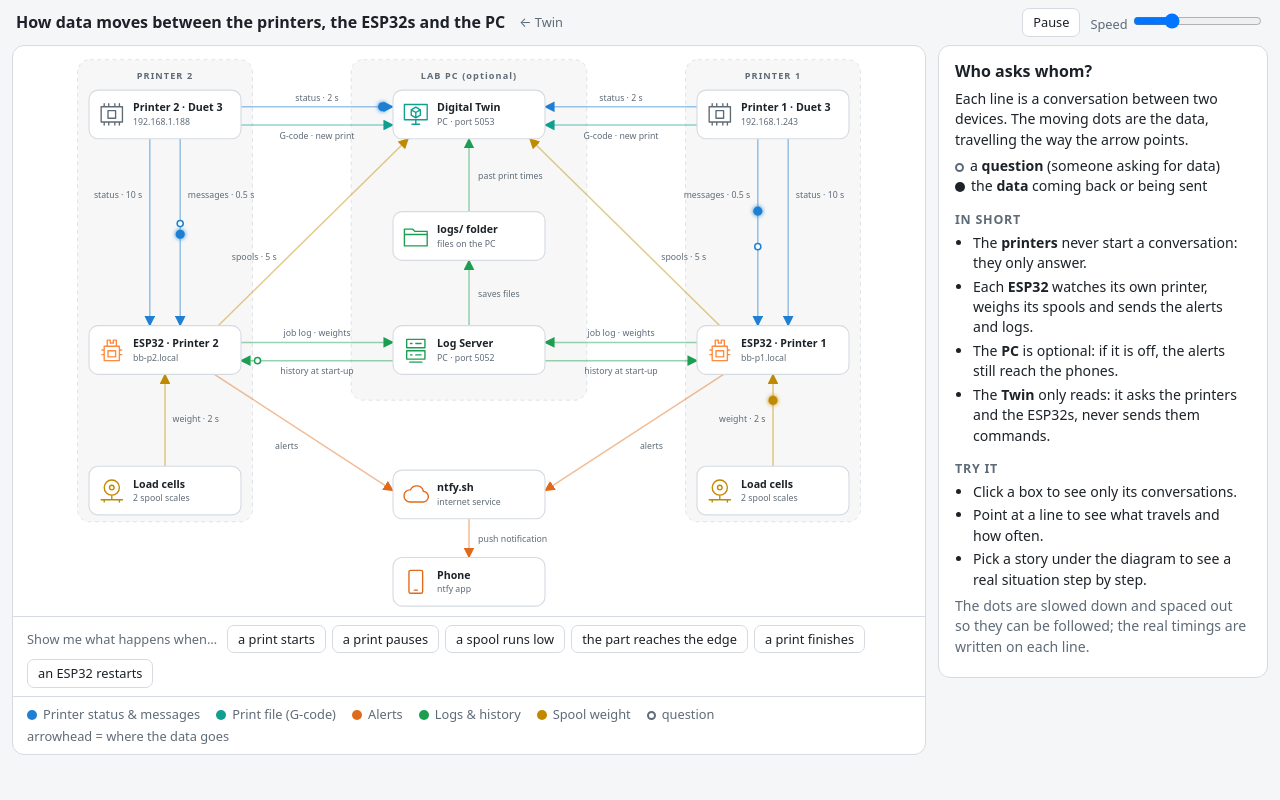
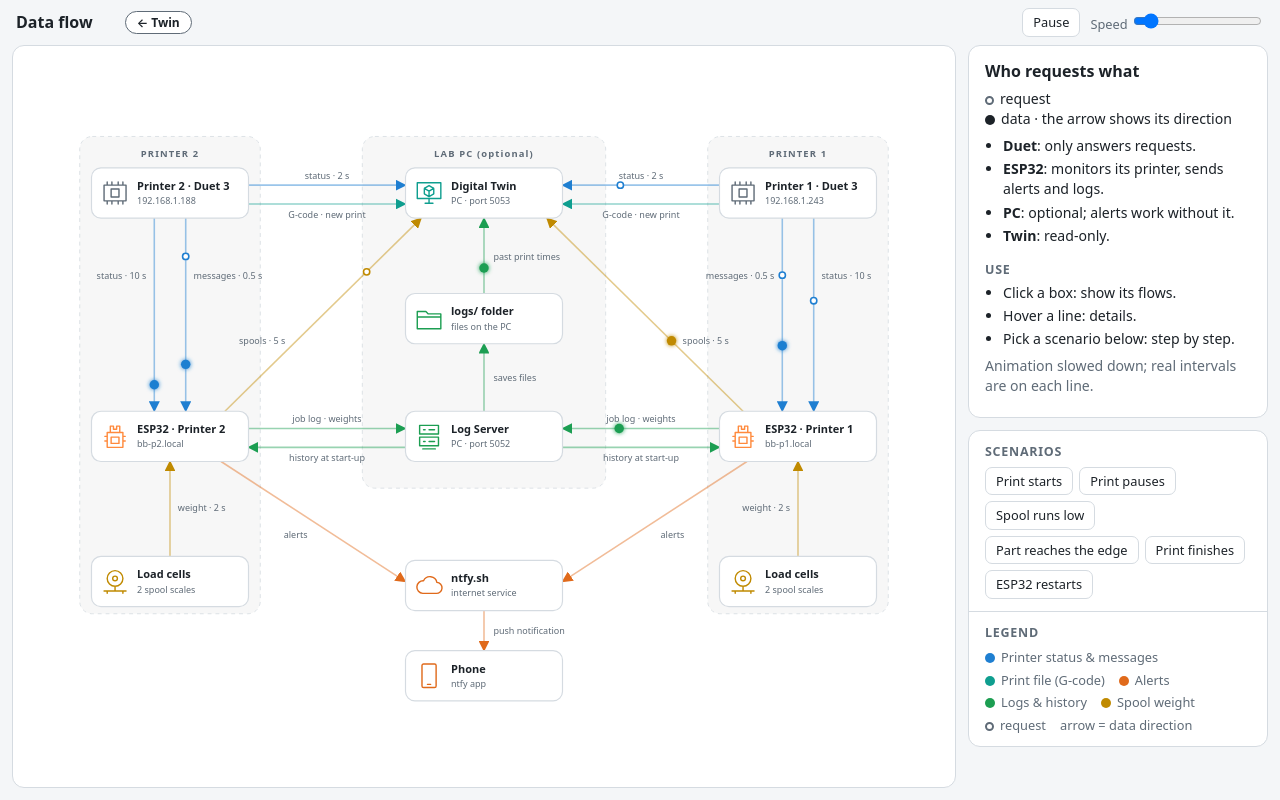
Before and after one commit to rodriguezosvaldo/LARRI_BlackbeltPrinter, a plain HTML site: page twin/web/flow.html in a window 1280 px wide. Drawn offline with Linux system fonts and the light colour scheme.

Commit message:
Data flow page: fit the window, shorter texts, side panel with scenarios and legend
Default speed 0.5x, 'Data flow' title and pill-style back button; the Twin's
Data flow button is a pill with a pulsing dot.

Co-Authored-By: Claude Opus 5.5 <noreply@anthropic.com>

```diff
--- a/twin/web/flow.html
+++ b/twin/web/flow.html
@@ -3,7 +3,7 @@
 <head>
 <meta charset="utf-8">
 <meta name="viewport" content="width=device-width, initial-scale=1">
-<title>BlackBelt data flow</title>
+<title>Data flow · BlackBelt Twin</title>
 <style>
   :root {
     --bg: #0e1013; --panel: #161a1f; --line: #2a3038; --text: #e8ecf0; --muted: #8a94a0;
@@ -22,19 +22,32 @@
          font: 15px/1.45 system-ui, -apple-system, "Segoe UI", sans-serif; }
   header { display: flex; align-items: center; gap: 14px; padding: 8px 16px; flex-wrap: wrap; }
   header h1 { margin: 0; font-size: 1rem; font-weight: 650; }
-  header a { color: var(--muted); font-size: .8rem; text-decoration: none; }
-  header a:hover { color: var(--text); }
+  .navbtn { margin-left: 18px; display: inline-flex; align-items: center; padding: 2px 11px;
+            border: 1.5px solid var(--muted); border-radius: 99px; font-size: .75rem; font-weight: 600;
+            color: var(--text); background: var(--panel); text-decoration: none; transition: box-shadow .2s; }
+  .navbtn:hover { box-shadow: 0 0 12px color-mix(in srgb, var(--text) 25%, transparent); }
   .ctrl { margin-left: auto; display: flex; align-items: center; gap: 10px; font-size: .8rem; color: var(--muted); }
   button { background: var(--card); color: var(--text); border: 1px solid var(--line); border-radius: 7px;
            font: inherit; font-size: .8rem; padding: 4px 10px; cursor: pointer; }
   button:hover { border-color: var(--muted); }
   button.on { border-color: var(--accent); background: color-mix(in srgb, var(--accent) 18%, var(--card)); }
-  main { display: grid; grid-template-columns: minmax(0, 1fr) 330px; gap: 12px; padding: 0 12px 12px; }
-  @media (max-width: 1000px) { main { grid-template-columns: 1fr; } }
-  .stage { background: var(--panel); border: 1px solid var(--line); border-radius: 12px; overflow: hidden; }
-  svg#map { display: block; width: 100%; height: auto; }
-  aside { background: var(--panel); border: 1px solid var(--line); border-radius: 12px; padding: 14px 16px;
-          font-size: .88rem; align-self: start; }
+  main { display: grid; grid-template-columns: minmax(0, 1fr) 300px; gap: 12px; padding: 0 12px 12px; }
+  .stage { background: var(--panel); border: 1px solid var(--line); border-radius: 12px; overflow: hidden;
+           display: flex; flex-direction: column; }
+  .mapwrap { flex: 1; min-height: 0; }
+  svg#map { display: block; width: 100%; height: 100%; }
+  .side { display: flex; flex-direction: column; gap: 12px; min-height: 0; }
+  aside, .box { background: var(--panel); border: 1px solid var(--line); border-radius: 12px; }
+  aside { padding: 14px 16px; font-size: .88rem; flex: 0 1 auto; min-height: 0; overflow-y: auto; }
+  .box { flex: none; }
+  .box h3 { margin: 0 0 6px; font-size: .78rem; text-transform: uppercase; letter-spacing: .06em; color: var(--muted); }
+  /* everything fits in the window, no page scrollbar (narrow screens stack and scroll instead) */
+  @media (min-width: 1001px) {
+    html, body { height: 100%; overflow: hidden; }
+    body { display: flex; flex-direction: column; }
+    main { flex: 1; min-height: 0; }
+  }
+  @media (max-width: 1000px) { main { grid-template-columns: 1fr; } .mapwrap { flex: none; } svg#map { height: auto; } }
   aside h2 { margin: 0 0 6px; font-size: 1rem; }
   aside h3 { margin: 14px 0 4px; font-size: .78rem; text-transform: uppercase; letter-spacing: .06em; color: var(--muted); }
   aside p { margin: 6px 0; }
@@ -45,10 +58,10 @@
   .chip { display: inline-block; width: 10px; height: 10px; border-radius: 50%; margin-right: 6px; vertical-align: -1px; }
   .ring { display: inline-block; width: 9px; height: 9px; border-radius: 50%; border: 2px solid var(--muted);
           margin-right: 6px; vertical-align: -1px; }
-  .legend { display: flex; flex-wrap: wrap; gap: 4px 16px; padding: 8px 14px; border-top: 1px solid var(--line);
-            font-size: .8rem; color: var(--muted); }
-  .stories { display: flex; flex-wrap: wrap; align-items: center; gap: 6px; padding: 8px 14px; border-top: 1px solid var(--line); }
-  .stories .lbl { font-size: .8rem; color: var(--muted); margin-right: 4px; }
+  .stories, .legend { padding: 12px 16px; }
+  .legend { border-top: 1px solid var(--line); }
+  .stories .btns { display: flex; flex-wrap: wrap; gap: 6px; }
+  .legend .items { display: flex; flex-wrap: wrap; gap: 4px 14px; font-size: .8rem; color: var(--muted); }
   .caption { display: none; align-items: center; gap: 10px; padding: 10px 14px; border-top: 1px solid var(--line);
              background: color-mix(in srgb, var(--accent) 8%, var(--panel)); }
   .caption.show { display: flex; }
@@ -85,16 +98,16 @@
 </head>
 <body>
 <header>
-  <h1>How data moves between the printers, the ESP32s and the PC</h1>
-  <a href="/">← Twin</a>
+  <h1>Data flow</h1>
+  <a class="navbtn" href="/">← Twin</a>
   <div class="ctrl">
     <button id="pause">Pause</button>
-    <label>Speed <input id="speed" type="range" min="0.25" max="3" step="0.25" value="1"></label>
+    <label>Speed <input id="speed" type="range" min="0.25" max="3" step="0.25" value="0.5"></label>
   </div>
 </header>
 <main>
   <div class="stage">
-    <svg id="map" viewBox="0 0 1200 750" role="img" aria-label="Data flow diagram"></svg>
+    <div class="mapwrap"><svg id="map" viewBox="0 0 1200 750" role="img" aria-label="Data flow diagram"></svg></div>
     <div class="caption" id="caption">
       <span class="step" id="capStep"></span>
       <span class="txt" id="capText"></span>
@@ -102,10 +115,14 @@
       <button id="capNext">Next</button>
       <button id="capExit">Exit</button>
     </div>
-    <div class="stories" id="stories"><span class="lbl">Show me what happens when…</span></div>
-    <div class="legend" id="legend"></div>
   </div>
-  <aside id="panel"></aside>
+  <div class="side">
+    <aside id="panel"></aside>
+    <div class="box">
+      <div class="stories"><h3>Scenarios</h3><div class="btns" id="stories"></div></div>
+      <div class="legend"><h3>Legend</h3><div class="items" id="legend"></div></div>
+    </div>
+  </div>
 </main>
 <div id="tip"></div>
 <script src="flow.js"></script>
--- a/twin/web/flow.js
+++ b/twin/web/flow.js
@@ -55,154 +55,119 @@ for (const p of [2, 1]) {
   const duet = `${k}-duet`, esp = `${k}-esp`, cells = `${k}-cells`;
 
   addNode(duet, mx(200), 90, "board", "var(--muted)", `Printer ${p} · Duet 3`, IPS[p],
-    `The printer's control board: it moves the motors and runs the heaters. It never starts a
-     conversation, it only <b>answers</b> when someone asks (the ESP32 and the Twin).`);
+    "Printer control board. Only answers requests (ESP32, Twin); never sends data on its own.");
   addNode(esp, mx(200), 400, "esp", "var(--accent)", `ESP32 · Printer ${p}`, `bb-p${p}.local`,
-    `A small computer next to the printer that does all the watching: it asks the printer how it is
-     doing, weighs the spools, sends the alerts and the logs. It works on its own, even if the PC
-     is off. Its own web page (dashboard) is at <b>bb-p${p}.local</b>.`);
+    `Monitors its printer: polls the Duet, reads the load cells, sends alerts and logs. Works
+     without the PC. Dashboard: <b>bb-p${p}.local</b>.`);
   addNode(cells, mx(200), 585, "spool", "var(--c-weight)", "Load cells", "2 spool scales",
-    `Two scales under the filament spools, wired to the ESP32. From the weight the ESP32 knows
-     how much filament is left and how fast it is being used.`);
+    "Scales under the 2 spools, wired to the ESP32. Used for filament left and usage rate.");
 
   addFlow({ id: `${k}-esp-model`, a: esp, b: duet, kind: "pull", cat: "status", period: 10,
     label: "status · 10 s", ...lab(170, 200, "end"), pts: pts([180, 368], [180, 122]),
     title: "Printer status",
-    detail: `Every 10 s the ESP32 asks the printer: printing, paused or idle? Which file, which
-      layer, how much filament used, how far the belt has moved. Every alert and the job log
-      come from these answers.` });
+    detail: "State (printing / paused / idle), file, layer, filament used, belt position. Source of all alerts and job logs." });
   addFlow({ id: `${k}-esp-reply`, a: esp, b: duet, kind: "pull", cat: "status", period: 0.5,
     label: "messages · 0.5 s", ...lab(230, 200, "start"), pts: pts([220, 368], [220, 122]),
     title: "Printer messages",
-    detail: `Every half second the ESP32 checks whether the printer wrote a new message (for
-      example why it paused) and downloads it. Messages are saved on the PC and added to the
-      "Print Paused" alert as the reason.` });
+    detail: "New Duet messages (e.g. pause reason). Saved on the PC and added to the “Print Paused” alert." });
   addFlow({ id: `${k}-cells-esp`, a: cells, b: esp, kind: "push", cat: "weight", period: 2,
     label: "weight · 2 s", ...lab(210, 495, "start"), pts: pts([200, 553], [200, 432]),
     title: "Spool weight",
-    detail: `The two scales are read over a wire every 2 s. From how the weight drops, the ESP32
-      works out how fast filament is used and how many hours are left on each spool.` });
+    detail: "Weight readings, used to compute usage rate and time left per spool." });
   addFlow({ id: `${k}-esp-ntfy`, a: esp, b: "ntfy", kind: "push", cat: "alert", period: null,
-    when: "when something happens", label: "alerts", ...lab(360, 530, "middle"),
+    when: "on event", label: "alerts", ...lab(360, 530, "middle"),
     pts: pts([265, 432], [500, 585]),
     title: "Alerts",
-    detail: `When something happens (print started, paused, finished, stopped, part reaching the
-      front edge, filament running low) the ESP32 sends a short message to ntfy over the internet.` });
+    detail: "Print started / paused / finished / stopped, part reaching edge, filament low." });
   addFlow({ id: `${k}-esp-log`, a: esp, b: "logsrv", kind: "push", cat: "logs", period: 60,
-    when: "events as they happen + weights every minute",
+    when: "on event + every minute",
     label: "job log · weights", ...lab(400, 382, "middle"), pts: pts([300, 390], [500, 390]),
     title: "Logs to the PC",
-    detail: `Each job event (start, pause, resume, edge, end, filament used), every printer
-      message, and a row of spool weights every minute. If the PC is off nothing is lost for the
-      alerts; the weights wait in the ESP32's memory until the PC is back.` });
+    detail: "Job events (start, pause, end, filament used), Duet messages and spool weights. Weights are buffered while the PC is off." });
   addFlow({ id: `${k}-esp-boot`, a: esp, b: "logsrv", kind: "pull", cat: "logs", period: null,
-    when: "once, when the ESP32 starts", label: "history at start-up", ...lab(400, 432, "middle"),
+    when: "on boot", label: "history at start-up", ...lab(400, 432, "middle"),
     pts: pts([300, 414], [500, 414]),
-    title: "History after a restart",
-    detail: `When the ESP32 boots (or after a firmware update) it asks the PC for the last 2 hours
-      of spool weights, so the "time left" estimate is right straight away.` });
+    title: "Weight history",
+    detail: "Last 2 h of spool weights, so time left is accurate right after a restart." });
   addFlow({ id: `${k}-twin-model`, a: "twin", b: duet, kind: "pull", cat: "status", period: 2,
     label: "status · 2 s", ...lab(400, 72, "middle"), pts: pts([500, 80], [300, 80]),
-    title: "Printer status for the 3D view",
-    detail: `Every 2 s the Twin asks the printer for its state, the job (progress, time) and the
-      belt position, to move the part in the 3D view.` });
+    title: "Printer status",
+    detail: "State, job progress and belt position, to update the 3D view." });
   addFlow({ id: `${k}-twin-gcode`, a: "twin", b: duet, kind: "pull", cat: "gcode", period: null,
-    when: "once per new print", label: "G-code · new print", ...lab(400, 122, "middle"),
+    when: "once per print", label: "G-code · new print", ...lab(400, 122, "middle"),
     pts: pts([500, 104], [300, 104]),
-    title: "Print file",
-    detail: `When a new print starts, the Twin downloads its G-code file once and turns it into
-      the 3D shape of the part, layer by layer.` });
+    title: "G-code file",
+    detail: "Downloaded once per print to build the 3D part." });
   addFlow({ id: `${k}-twin-spools`, a: "twin", b: esp, kind: "pull", cat: "weight", period: 5,
     label: "spools · 5 s", ...lab(347, 282, "end"), pts: pts([520, 122], [270, 368]),
     title: "Spool levels",
-    detail: `Every 5 s the Twin asks the ESP32 for each spool: % left, feeding or not, hours left.
-      It sizes and colors the spools in the 3D view with it.` });
+    detail: "% left, feeding or not, time left, for the spools in the 3D view." });
 }
 
 addNode("twin", 600, 90, "twin", "var(--c-gcode)", "Digital Twin", "PC · port 5053",
-  `A web page with a live 3D view of both printers. It only <b>reads</b>: it asks the printers
-   and the ESP32s, and never sends them commands.`);
+  "Live 3D view of both printers. Read-only: requests data, never sends commands.");
 addNode("logs", 600, 250, "folder", "var(--c-logs)", "logs/ folder", "files on the PC",
-  `Files on the PC: one log per print, the printer messages, daily spool-weight tables and the
-   print-time history (how long each part took).`);
+  "Job logs, printer messages, spool-weight CSVs and print-time history.");
 addNode("logsrv", 600, 400, "server", "var(--c-logs)", "Log Server", "PC · port 5052",
-  `A small program on the PC that receives the logs from both ESP32s and saves them into
-   <b>logs/</b>. Optional: if it is off, the printers and the alerts keep working.`);
+  "Receives the ESP32 logs and writes them to <b>logs/</b>. Optional: alerts work without it.");
 addNode("ntfy", 600, 590, "cloud", "var(--c-alert)", "ntfy.sh", "internet service",
-  `A free notification service on the internet. It forwards each ESP32's alerts to every phone
-   subscribed to that printer's topic.`);
+  "Notification service. Forwards the ESP32 alerts to subscribed phones.");
 addNode("phone", 600, 705, "phone", "var(--c-alert)", "Phone", "ntfy app",
-  `Anyone with the ntfy app subscribed to the printer's topic gets the alert as a push
-   notification.`);
+  "Receives the alerts as push notifications.");
 
 addFlow({ id: "ntfy-phone", a: "ntfy", b: "phone", kind: "push", cat: "alert", period: null,
-  when: "right after each alert", label: "push notification", lx: 612, ly: 652, anchor: "start",
+  when: "on each alert", label: "push notification", lx: 612, ly: 652, anchor: "start",
   pts: [[600, 622], [600, 673]],
-  title: "Push notification", detail: "ntfy delivers the alert to the phones within seconds." });
+  title: "Push notification", detail: "Delivered within seconds." });
 addFlow({ id: "log-files", a: "logsrv", b: "logs", kind: "push", cat: "logs", period: null,
-  when: "every time a log arrives", label: "saves files", lx: 612, ly: 330, anchor: "start",
+  when: "on each log", label: "saves files", lx: 612, ly: 330, anchor: "start",
   pts: [[600, 368], [600, 282]],
-  title: "Saving the logs",
-  detail: `The Log Server writes everything it receives into the logs/ folder: one file per print,
-    the printer messages, spool-weight tables and the print-time history.` });
+  title: "Writing logs",
+  detail: "One log per print, messages, weight CSVs, print-time history." });
 addFlow({ id: "files-twin", a: "twin", b: "logs", kind: "pull", cat: "logs", period: null,
-  when: "when a print is shown", label: "past print times", lx: 612, ly: 175, anchor: "start",
+  when: "on new job", label: "past print times", lx: 612, ly: 175, anchor: "start",
   pts: [[600, 122], [600, 218]],
   title: "Print-time history",
-  detail: `For the part being printed, the Twin reads how long the same part took before, to show
-    a "historic end" time.` });
+  detail: "Average time of the same part, used for the “historic end” estimate." });
 
 const F = Object.fromEntries(FLOWS.map((f) => [f.id, f]));
 
 const STORIES = [
-  { title: "A print starts", steps: [
-    { text: "The ESP32 asks Printer 1 for its status, as it does every 10 s… and sees a new file being printed.",
-      flows: ["p1-esp-model"] },
-    { text: "It sends a “Print Started” alert to ntfy, which pushes it to the phones.",
-      flows: ["p1-esp-ntfy", "ntfy-phone"] },
-    { text: "It sends a START line to the PC, which opens a new log file for this print.",
-      flows: ["p1-esp-log", "log-files"] },
-    { text: "The Twin (asking every 2 s) also sees the new file and downloads the G-code once to draw the part.",
-      flows: ["p1-twin-model", "p1-twin-gcode"] },
-    { text: "It looks up how long this part took before, to estimate when it will end.",
-      flows: ["files-twin"] },
+  { title: "Print starts", steps: [
+    { text: "ESP32 polls the Duet and detects a new job.", flows: ["p1-esp-model"] },
+    { text: "Sends “Print Started” → ntfy → phone.", flows: ["p1-esp-ntfy", "ntfy-phone"] },
+    { text: "Sends START to the Log Server → new job log.", flows: ["p1-esp-log", "log-files"] },
+    { text: "Twin detects the job and downloads the G-code once.", flows: ["p1-twin-model", "p1-twin-gcode"] },
+    { text: "Twin reads past print times to estimate the end.", flows: ["files-twin"] },
   ] },
-  { title: "A print pauses", steps: [
-    { text: "The printer writes a message (for example “filament runout”). The ESP32 notices within half a second and fetches it.",
-      flows: ["p1-esp-reply"] },
-    { text: "The message is saved on the PC.", flows: ["p1-esp-log", "log-files"] },
-    { text: "At the next status check the ESP32 sees that the printer is paused.", flows: ["p1-esp-model"] },
-    { text: "It sends “Print Paused” with the printer's message as the reason, and a PAUSE line to the job log.",
+  { title: "Print pauses", steps: [
+    { text: "ESP32 fetches the new Duet message (e.g. filament runout).", flows: ["p1-esp-reply"] },
+    { text: "Message saved on the PC.", flows: ["p1-esp-log", "log-files"] },
+    { text: "Next poll: state = paused.", flows: ["p1-esp-model"] },
+    { text: "Sends “Print Paused” with the message as reason, and PAUSE to the job log.",
       flows: ["p1-esp-ntfy", "ntfy-phone", "p1-esp-log", "log-files"] },
   ] },
-  { title: "A spool runs low", steps: [
-    { text: "The scales under the spools are read every 2 s.", flows: ["p1-cells-esp", "p1-cells-esp"] },
-    { text: "The ESP32 works out how many hours of filament are left. Below the limit it sends a “Filament Low” alert.",
-      flows: ["p1-esp-ntfy", "ntfy-phone"] },
-    { text: "Every minute the weights are also saved on the PC.", flows: ["p1-esp-log", "log-files"] },
-    { text: "The Twin asks for the spool levels every 5 s and paints the spool in its 3D view.",
-      flows: ["p1-twin-spools"] },
+  { title: "Spool runs low", steps: [
+    { text: "ESP32 reads the load cells every 2 s.", flows: ["p1-cells-esp", "p1-cells-esp"] },
+    { text: "Time left below the limit → “Filament Low” alert.", flows: ["p1-esp-ntfy", "ntfy-phone"] },
+    { text: "Weights saved on the PC every minute.", flows: ["p1-esp-log", "log-files"] },
+    { text: "Twin requests the spool levels and updates the 3D view.", flows: ["p1-twin-spools"] },
   ] },
-  { title: "The part reaches the edge", steps: [
-    { text: "At each status check the ESP32 reads how far the belt has carried the part.", flows: ["p1-esp-model"] },
-    { text: "When the part gets close to the front of the printer it sends “Part Reaching Edge”, once per print.",
-      flows: ["p1-esp-ntfy", "ntfy-phone"] },
-    { text: "An EDGE line is added to the job log.", flows: ["p1-esp-log", "log-files"] },
+  { title: "Part reaches the edge", steps: [
+    { text: "ESP32 reads the belt position on each poll.", flows: ["p1-esp-model"] },
+    { text: "Part near the front → “Part Reaching Edge” (once per print).", flows: ["p1-esp-ntfy", "ntfy-phone"] },
+    { text: "EDGE added to the job log.", flows: ["p1-esp-log", "log-files"] },
   ] },
-  { title: "A print finishes", steps: [
-    { text: "The status shows that no file is printing any more.", flows: ["p1-esp-model"] },
-    { text: "The ESP32 sends “Print Finished” with the total time.", flows: ["p1-esp-ntfy", "ntfy-phone"] },
-    { text: "It sends the END line, the filament used and, if the print was complete, its time for the history.",
-      flows: ["p1-esp-log", "log-files"] },
-    { text: "Next time the same part is printed, the Twin uses that history to predict the end time.",
-      flows: ["files-twin"] },
+  { title: "Print finishes", steps: [
+    { text: "Poll shows no active job.", flows: ["p1-esp-model"] },
+    { text: "Sends “Print Finished” with the total time.", flows: ["p1-esp-ntfy", "ntfy-phone"] },
+    { text: "Sends END + filament used; complete prints go to the time history.", flows: ["p1-esp-log", "log-files"] },
+    { text: "Twin uses that history for future estimates of the same part.", flows: ["files-twin"] },
   ] },
-  { title: "An ESP32 restarts", steps: [
-    { text: "After a restart (or a firmware update) the ESP32 asks the PC for the last 2 hours of spool weights.",
-      flows: ["p1-esp-boot"] },
-    { text: "With that history it shows the time left right away, and keeps adding new readings.",
-      flows: ["p1-cells-esp"] },
-    { text: "Then it goes back to asking the printer for its status.", flows: ["p1-esp-model"] },
+  { title: "ESP32 restarts", steps: [
+    { text: "On boot, ESP32 requests the last 2 h of spool weights.", flows: ["p1-esp-boot"] },
+    { text: "Time left is available immediately; new readings continue.", flows: ["p1-cells-esp"] },
+    { text: "Duet polling resumes.", flows: ["p1-esp-model"] },
   ] },
 ];
 
@@ -273,7 +238,7 @@ function draw() {
 
 // ---------------------------------------------------------------- animation
 
-let simT = 0, last = performance.now(), paused = false, speed = 1;
+let simT = 0, last = performance.now(), paused = false, speed = 0.5;
 let packets = [];
 let timers = [];
 
@@ -368,8 +333,8 @@ function markSel(node, flow) {
 const fmtPeriod = (p) => (p < 60 ? `every ${p} s` : p === 60 ? "every minute" : `every ${p / 60} min`);
 const whenText = (f) => f.when || fmtPeriod(f.period);
 const whoText = (f) => f.kind === "pull"
-  ? `${NODES[f.a].t1} asks ${NODES[f.b].t1}`
-  : `${NODES[f.a].t1} sends to ${NODES[f.b].t1}`;
+  ? `${NODES[f.a].t1} requests from ${NODES[f.b].t1}`
+  : `${NODES[f.a].t1} → ${NODES[f.b].t1}`;
 const chip = (cat) => `<span class="chip" style="background:${CATS[cat].color}"></span>`;
 
 const panel = document.getElementById("panel");
@@ -388,26 +353,22 @@ function bindLinks() {
 
 function showIntro() {
   panel.innerHTML = `
-    <h2>Who asks whom?</h2>
-    <p>Each line is a conversation between two devices. The moving dots are the data, travelling
-      the way the arrow points.</p>
-    <p><span class="ring"></span>a <b>question</b> (someone asking for data)<br>
-       <span class="chip" style="background:var(--text)"></span>the <b>data</b> coming back or being sent</p>
-    <h3>In short</h3>
+    <h2>Who requests what</h2>
+    <p><span class="ring"></span>request<br>
+       <span class="chip" style="background:var(--text)"></span>data · the arrow shows its direction</p>
     <ul>
-      <li>The <b>printers</b> never start a conversation: they only answer.</li>
-      <li>Each <b>ESP32</b> watches its own printer, weighs its spools and sends the alerts and logs.</li>
-      <li>The <b>PC</b> is optional: if it is off, the alerts still reach the phones.</li>
-      <li>The <b>Twin</b> only reads: it asks the printers and the ESP32s, never sends them commands.</li>
+      <li><b>Duet</b>: only answers requests.</li>
+      <li><b>ESP32</b>: monitors its printer, sends alerts and logs.</li>
+      <li><b>PC</b>: optional; alerts work without it.</li>
+      <li><b>Twin</b>: read-only.</li>
     </ul>
-    <h3>Try it</h3>
+    <h3>Use</h3>
     <ul>
-      <li>Click a box to see only its conversations.</li>
-      <li>Point at a line to see what travels and how often.</li>
-      <li>Pick a story under the diagram to see a real situation step by step.</li>
+      <li>Click a box: show its flows.</li>
+      <li>Hover a line: details.</li>
+      <li>Pick a scenario below: step by step.</li>
     </ul>
-    <p class="muted">The dots are slowed down and spaced out so they can be followed; the real
-      timings are written on each line.</p>`;
+    <p class="muted">Animation slowed down; real intervals are on each line.</p>`;
 }
 
 function selectNode(n) {
@@ -492,7 +453,7 @@ function startStory(s, btn) {
   btn.classList.add("on");
   cap.classList.add("show");
   panel.innerHTML = `<h2>${s.title}</h2><ol>${s.steps.map((st) => `<li>${st.text}</li>`).join("")}</ol>
-    <p class="muted">Steps advance by themselves; use Back / Next to move at your own pace.</p>`;
+    <p class="muted">Auto-advances; use Back / Next.</p>`;
   showStep(0);
 }
 
@@ -519,14 +480,14 @@ function setup() {
   const stories = document.getElementById("stories");
   for (const s of STORIES) {
     const b = document.createElement("button");
-    b.textContent = s.title.charAt(0).toLowerCase() + s.title.slice(1);
+    b.textContent = s.title;
     b.addEventListener("click", () => startStory(s, b));
     stories.appendChild(b);
   }
 
   document.getElementById("legend").innerHTML =
     Object.values(CATS).map((c) => `<span><span class="chip" style="background:${c.color}"></span>${c.name}</span>`).join("") +
-    `<span><span class="ring"></span>question</span><span>arrowhead = where the data goes</span>`;
+    `<span><span class="ring"></span>request</span><span>arrow = data direction</span>`;
 
   const pauseBtn = document.getElementById("pause");
   const setPaused = (v) => { paused = v; pauseBtn.textContent = v ? "Play" : "Pause"; pauseBtn.classList.toggle("on", v); };
```
Also changed, not shown: twin/web/index.html (+9 -1 lines).
